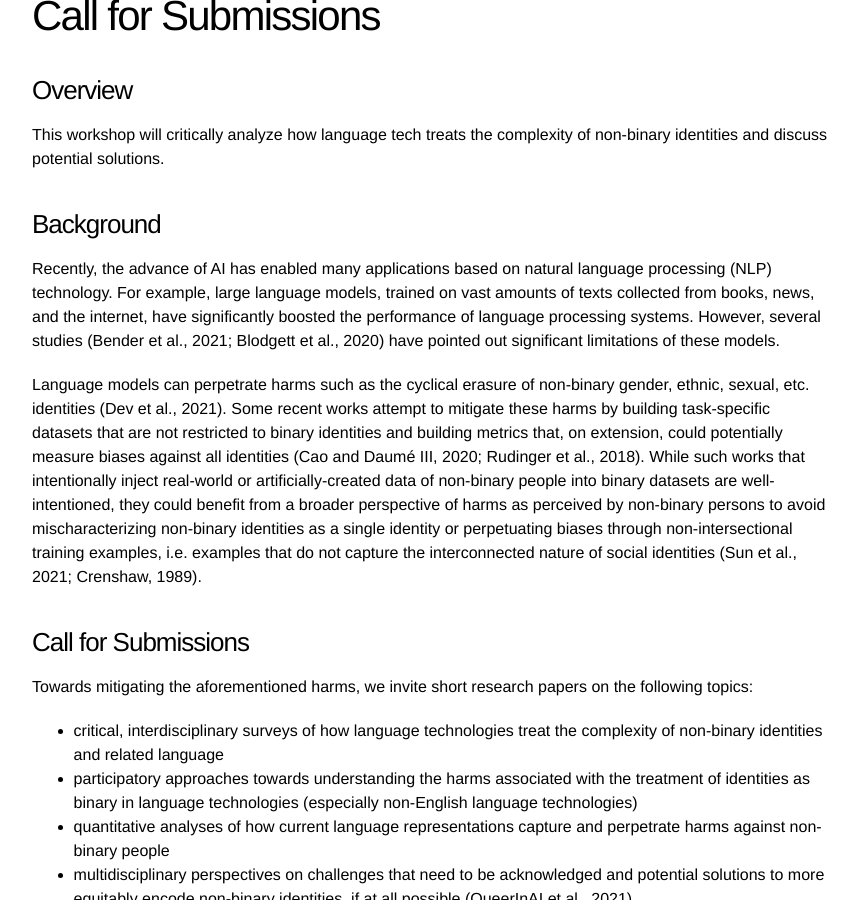
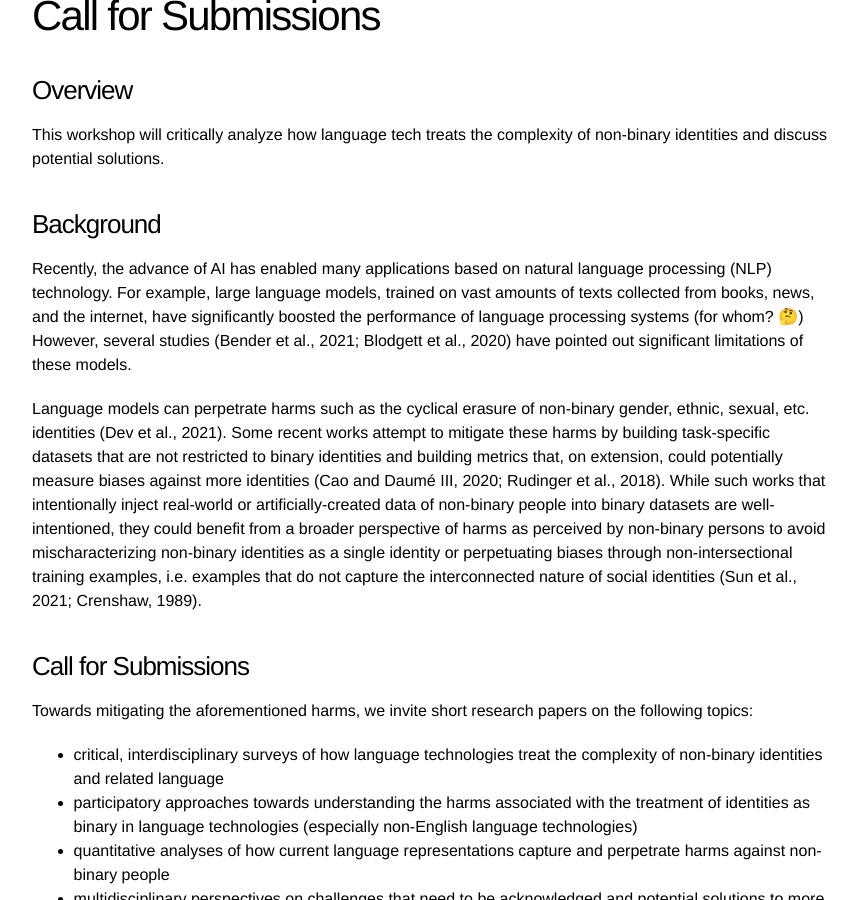
Before and after one commit to nbreplangtech/nbreplangtech.github.io, a Jekyll site: the page built from index.md, in a window 1280 px wide and 900 px high, scrolled down 331 px. Shown: the whole window, without its empty margins (208-1066 px from the left). Built offline with Jekyll 4.4.1, drawn with Linux system fonts in a browser that asks for light colours.

Commit message:
minor fixes to background

```diff
--- a/index.md
+++ b/index.md
@@ -11,9 +11,9 @@ This workshop will critically analyze how language tech treats the complexity of
 
 ### Background
 
-Recently, the advance of AI has enabled many applications based on natural language processing (NLP) technology. For example, large language models, trained on vast amounts of texts collected from books, news, and the internet, have significantly boosted the performance of language processing systems. However, several studies (Bender et al., 2021; Blodgett et al., 2020) have pointed out significant limitations of these models.
+Recently, the advance of AI has enabled many applications based on natural language processing (NLP) technology. For example, large language models, trained on vast amounts of texts collected from books, news, and the internet, have significantly boosted the performance of language processing systems (for whom? 🤔) However, several studies (Bender et al., 2021; Blodgett et al., 2020) have pointed out significant limitations of these models.
 
-Language models can perpetrate harms such as the cyclical erasure of non-binary gender, ethnic, sexual, etc. identities (Dev et al., 2021). Some recent works attempt to mitigate these harms by building task-specific datasets that are not restricted to binary identities and building metrics that, on extension, could potentially measure biases against all identities (Cao and Daumé III, 2020; Rudinger et al., 2018). While such works that intentionally inject real-world or artificially-created data of non-binary people into binary datasets are well-intentioned, they could benefit from a broader perspective of harms as perceived by non-binary persons to avoid mischaracterizing non-binary identities as a single identity or perpetuating biases through non-intersectional training examples, i.e. examples that do not capture the interconnected nature of social identities (Sun et al., 2021; Crenshaw, 1989).
+Language models can perpetrate harms such as the cyclical erasure of non-binary gender, ethnic, sexual, etc. identities (Dev et al., 2021). Some recent works attempt to mitigate these harms by building task-specific datasets that are not restricted to binary identities and building metrics that, on extension, could potentially measure biases against more identities (Cao and Daumé III, 2020; Rudinger et al., 2018). While such works that intentionally inject real-world or artificially-created data of non-binary people into binary datasets are well-intentioned, they could benefit from a broader perspective of harms as perceived by non-binary persons to avoid mischaracterizing non-binary identities as a single identity or perpetuating biases through non-intersectional training examples, i.e. examples that do not capture the interconnected nature of social identities (Sun et al., 2021; Crenshaw, 1989).
 
 ### Call for Submissions
 
```
